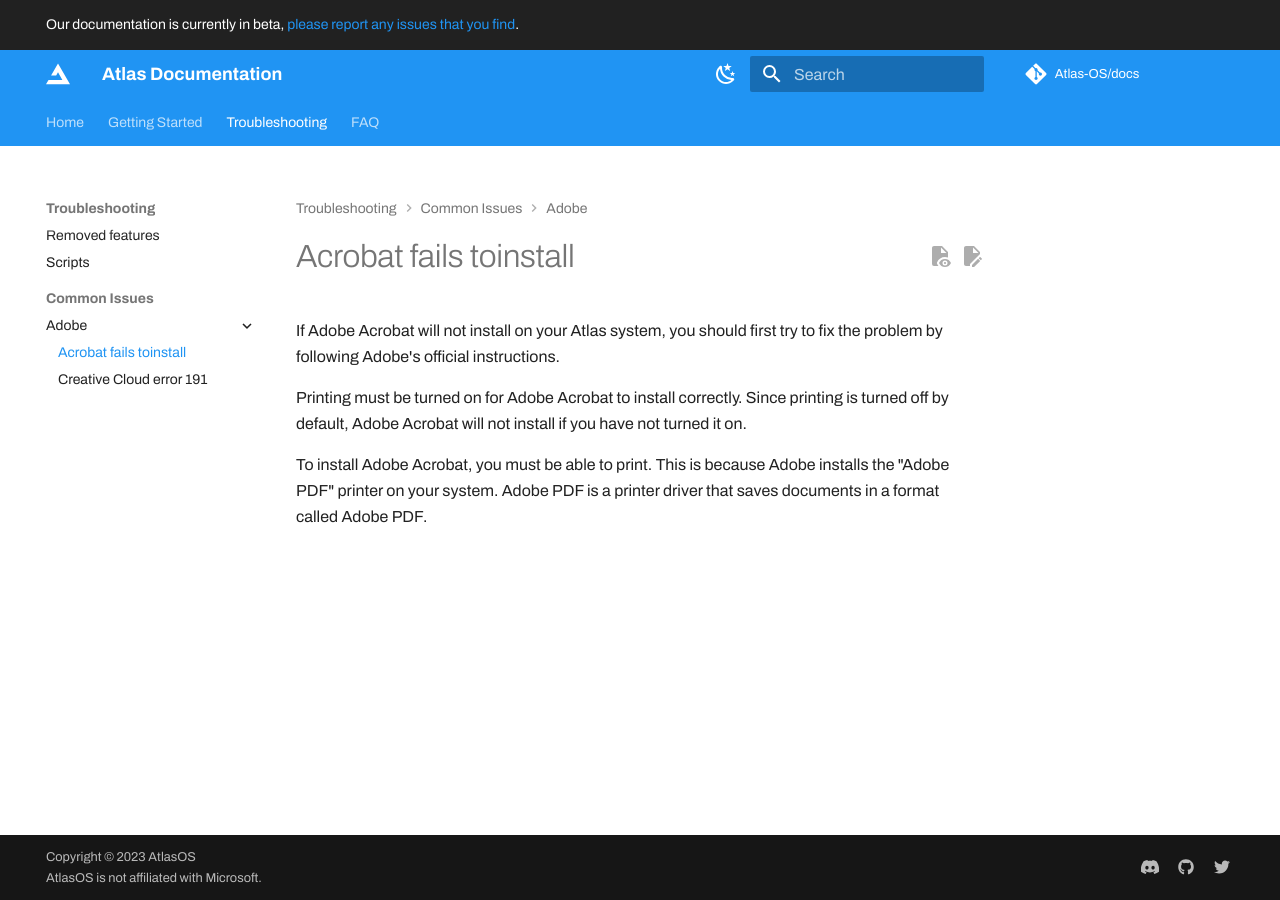
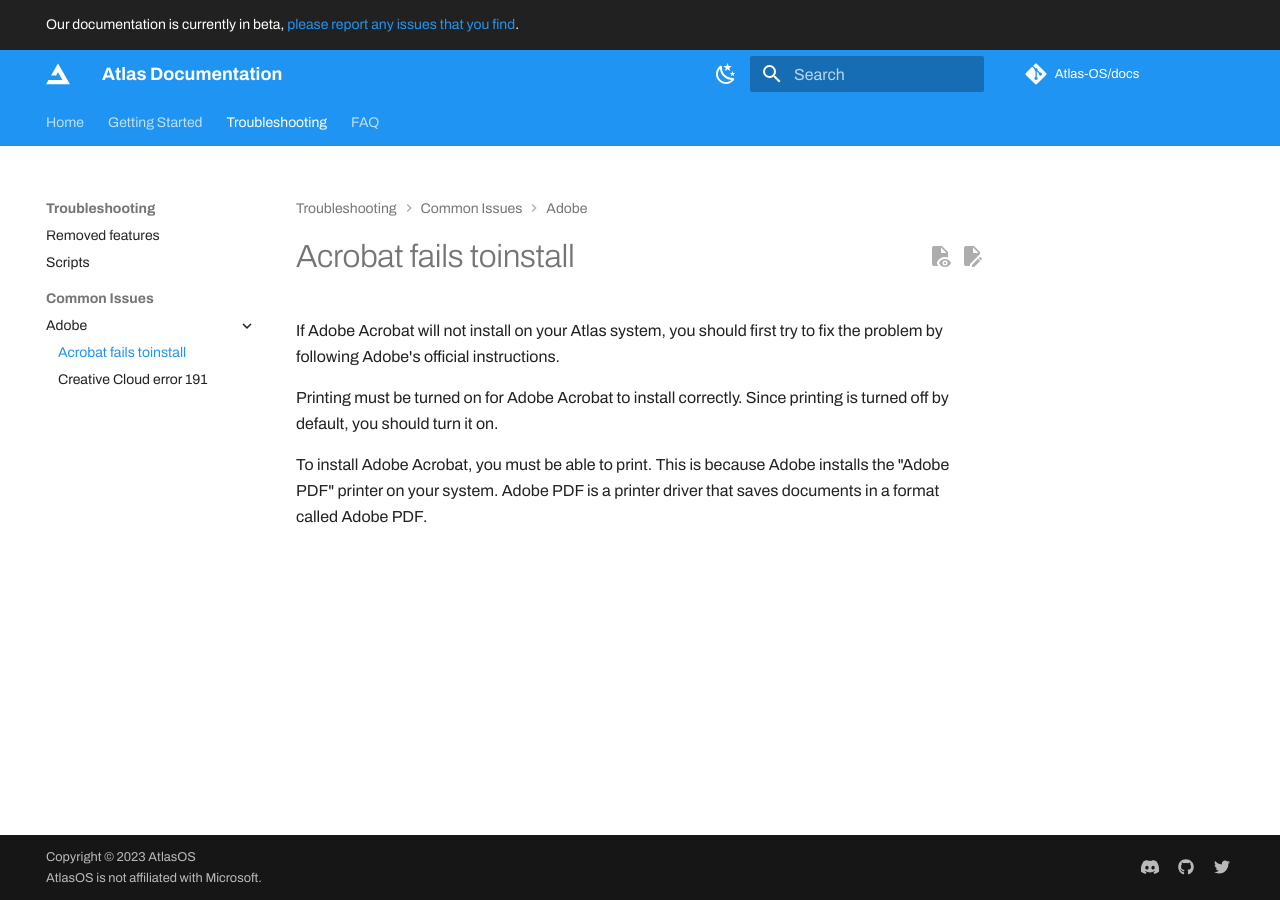
Before and after one commit to Atlas-OS/docs, an MkDocs documentation site: the page built from docs/troubleshooting/common-issues/adobe/acrobat-fails-to-install.md, in a window 1280 px wide. Built offline with MkDocs 1.6.1 and Material for MkDocs 9.7.7, drawn with Linux system fonts in a browser that asks for light colours; some web fonts are replaced; plug-ins that fetch from the network failed and are left out; comment, search, counter and statistics services are not loaded.

Commit message:
Update acrobat-fails-to-install.md

```diff
--- a/docs/troubleshooting/common-issues/adobe/acrobat-fails-to-install.md
+++ b/docs/troubleshooting/common-issues/adobe/acrobat-fails-to-install.md
@@ -1,5 +1,5 @@
 If Adobe Acrobat will not install on your Atlas system, you should first try to fix the problem by following Adobe's official instructions.
 
-Printing must be turned on for Adobe Acrobat to install correctly. Since printing is turned off by default, Adobe Acrobat will not install if you have not turned it on.
+Printing must be turned on for Adobe Acrobat to install correctly. Since printing is turned off by default, you should turn it on.
 
 To install Adobe Acrobat, you must be able to print. This is because Adobe installs the "Adobe PDF" printer on your system. Adobe PDF is a printer driver that saves documents in a format called Adobe PDF.
```
